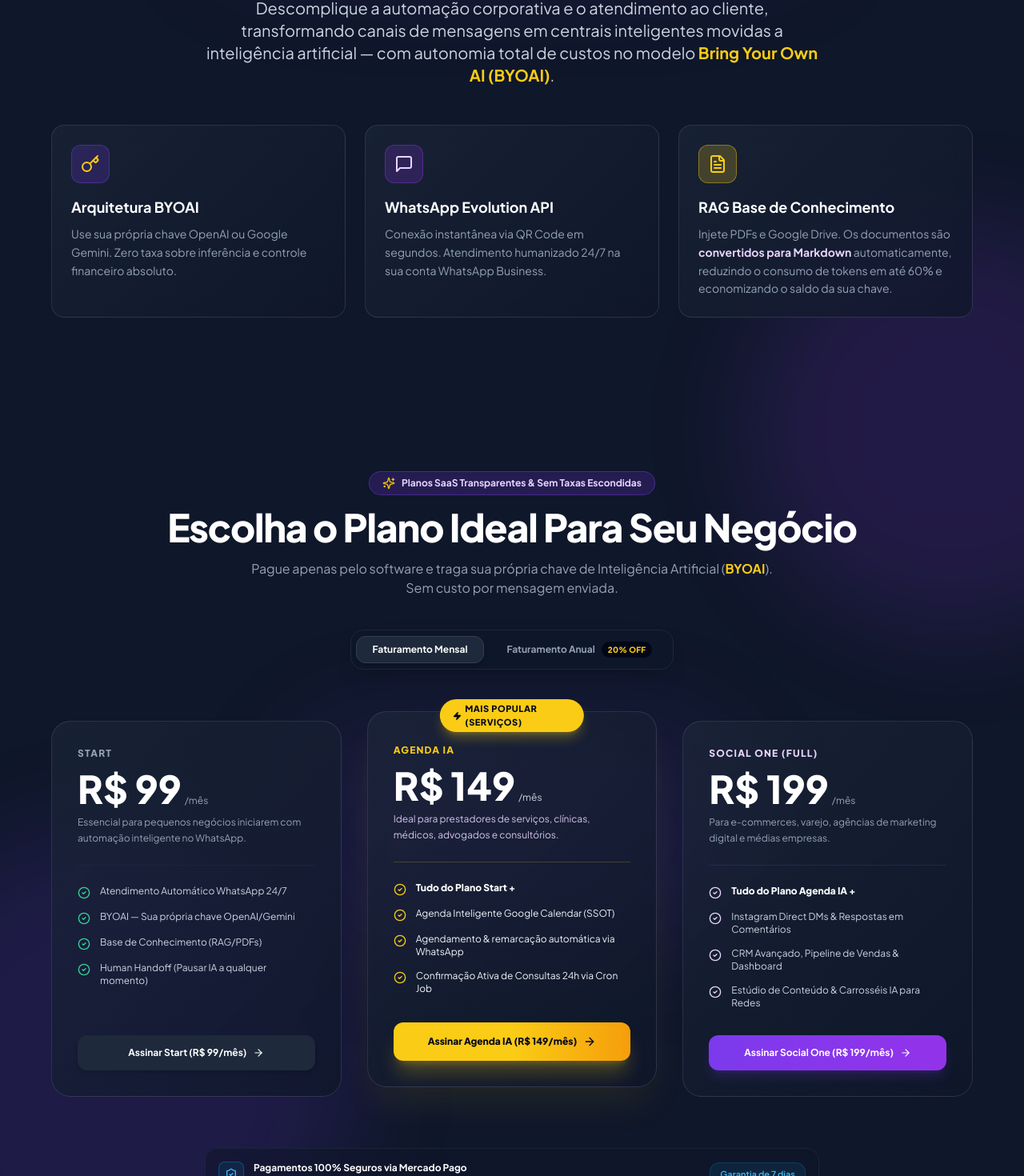
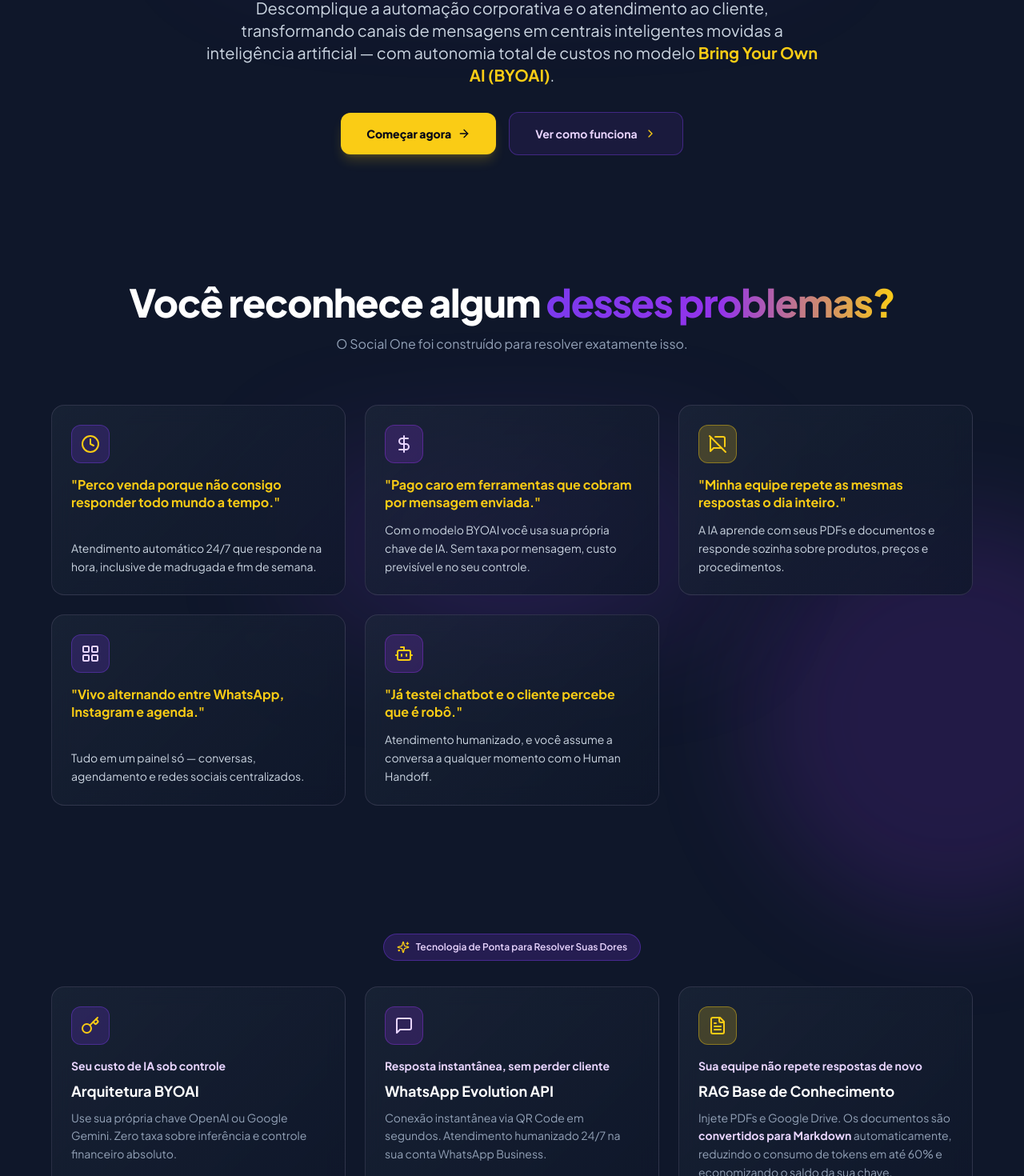
Before and after one commit to ricotsantanna/SOAPP, a Next.js app: page / in a window 1280 px wide. Shown: the part 415-1885 px from the top of the page at 80% size. Built offline with nearby package versions, Linux system fonts and the light colour scheme.

Commit message:
feat(home): restructure landing page to communicate pain -> solution before technical specs

```diff
--- a/app/page.tsx
+++ b/app/page.tsx
@@ -18,7 +18,11 @@
   ShieldCheck,
   Menu,
   X,
-  Zap
+  Zap,
+  Clock,
+  DollarSign,
+  MessageSquareOff,
+  LayoutGrid
 } from 'lucide-react';
 
 import CheckoutMercadoPagoModal from './dashboard/CheckoutMercadoPagoModal';
@@ -90,7 +94,7 @@
       <Header onOpenAuth={(mode) => { setAuthMode(mode); setShowAuthModal(true); }} />
 
       {/* Hero Section */}
-      <section id="recursos" className="relative pt-20 pb-24 px-6 max-w-7xl mx-auto text-center flex flex-col items-center justify-center">
+      <section id="recursos" className="relative pt-20 pb-20 px-6 max-w-7xl mx-auto text-center flex flex-col items-center justify-center">
         <div className="inline-flex items-center space-x-2 px-4 py-2 rounded-full bg-brand-violet/20 border border-brand-violet/40 text-brand-lavender text-xs font-semibold mb-8 animate-pulse">
           <Sparkles className="w-4 h-4 text-brand-amber" />
           <span>Plataforma Autêntica de IA Corporativa com BYOAI</span>
@@ -103,9 +107,128 @@
           </span>
         </h1>
 
-        <p className="text-lg sm:text-xl text-slate-300 max-w-3xl mb-12 leading-relaxed">
+        <p className="text-lg sm:text-xl text-slate-300 max-w-3xl mb-8 leading-relaxed">
           Descomplique a automação corporativa e o atendimento ao cliente, transformando canais de mensagens em centrais inteligentes movidas a inteligência artificial — com autonomia total de custos no modelo <strong className="text-brand-amber">Bring Your Own AI (BYOAI)</strong>.
         </p>
+
+        {/* Hero CTAs */}
+        <div className="flex flex-col sm:flex-row items-center justify-center gap-4 w-full sm:w-auto">
+          <a
+            href="#planos"
+            className="w-full sm:w-auto bg-brand-amber text-slate-950 font-extrabold px-8 py-4 rounded-xl hover:bg-yellow-400 transition-all shadow-lg shadow-brand-amber/20 flex items-center justify-center space-x-2 text-sm transform hover:scale-105"
+          >
+            <span>Começar agora</span>
+            <ArrowRight className="w-4 h-4" />
+          </a>
+          <a
+            href="#tecnologia"
+            className="w-full sm:w-auto border border-brand-violet/40 bg-brand-violet/10 text-brand-lavender hover:bg-brand-violet/20 font-bold px-8 py-4 rounded-xl transition-all flex items-center justify-center space-x-2 text-sm"
+          >
+            <span>Ver como funciona</span>
+            <ChevronRight className="w-4 h-4 text-brand-amber" />
+          </a>
+        </div>
+      </section>
+
+      {/* Seção Dor -> Solução */}
+      <section className="relative py-20 px-6 max-w-7xl mx-auto w-full text-center">
+        <div className="absolute top-1/2 left-1/2 -translate-x-1/2 -translate-y-1/2 w-[600px] h-[300px] bg-gradient-radial from-brand-violet/25 via-brand-magenta/10 to-transparent blur-3xl pointer-events-none" />
+
+        <h2 className="text-3xl sm:text-5xl font-extrabold text-white mb-4 tracking-tight">
+          Você reconhece algum{" "}
+          <span className="bg-clip-text text-transparent bg-gradient-to-r from-brand-violet via-brand-magenta to-brand-amber">
+            desses problemas?
+          </span>
+        </h2>
+        <p className="text-slate-400 max-w-2xl mx-auto text-sm sm:text-base mb-16 leading-relaxed">
+          O Social One foi construído para resolver exatamente isso.
+        </p>
+
+        {/* 5 Cards Grid */}
+        <div className="grid grid-cols-1 md:grid-cols-3 gap-6 w-full max-w-6xl mx-auto text-left">
+          {/* Card 1 */}
+          <div className="glass-card p-6 rounded-2xl flex flex-col justify-between">
+            <div>
+              <div className="w-12 h-12 rounded-xl bg-brand-violet/20 border border-brand-violet/40 flex items-center justify-center mb-4">
+                <Clock className="w-6 h-6 text-brand-amber" />
+              </div>
+              <h3 className="text-base font-bold text-brand-amber mb-3 leading-snug">
+                "Perco venda porque não consigo responder todo mundo a tempo."
+              </h3>
+            </div>
+            <p className="text-slate-300 text-sm leading-relaxed">
+              Atendimento automático 24/7 que responde na hora, inclusive de madrugada e fim de semana.
+            </p>
+          </div>
+
+          {/* Card 2 */}
+          <div className="glass-card p-6 rounded-2xl flex flex-col justify-between">
+            <div>
+              <div className="w-12 h-12 rounded-xl bg-brand-magenta/20 border border-brand-magenta/40 flex items-center justify-center mb-4">
+                <DollarSign className="w-6 h-6 text-brand-lavender" />
+              </div>
+              <h3 className="text-base font-bold text-brand-amber mb-3 leading-snug">
+                "Pago caro em ferramentas que cobram por mensagem enviada."
+              </h3>
+            </div>
+            <p className="text-slate-300 text-sm leading-relaxed">
+              Com o modelo BYOAI você usa sua própria chave de IA. Sem taxa por mensagem, custo previsível e no seu controle.
+            </p>
+          </div>
+
+          {/* Card 3 */}
+          <div className="glass-card p-6 rounded-2xl flex flex-col justify-between">
+            <div>
+              <div className="w-12 h-12 rounded-xl bg-brand-amber/20 border border-brand-amber/40 flex items-center justify-center mb-4">
+                <MessageSquareOff className="w-6 h-6 text-brand-amber" />
+              </div>
+              <h3 className="text-base font-bold text-brand-amber mb-3 leading-snug">
+                "Minha equipe repete as mesmas respostas o dia inteiro."
+              </h3>
+            </div>
+            <p className="text-slate-300 text-sm leading-relaxed">
+              A IA aprende com seus PDFs e documentos e responde sozinha sobre produtos, preços e procedimentos.
+            </p>
+          </div>
+
+          {/* Card 4 */}
+          <div className="glass-card p-6 rounded-2xl flex flex-col justify-between">
+            <div>
+              <div className="w-12 h-12 rounded-xl bg-brand-violet/20 border border-brand-violet/40 flex items-center justify-center mb-4">
+                <LayoutGrid className="w-6 h-6 text-brand-lavender" />
+              </div>
+              <h3 className="text-base font-bold text-brand-amber mb-3 leading-snug">
+                "Vivo alternando entre WhatsApp, Instagram e agenda."
+              </h3>
+            </div>
+            <p className="text-slate-300 text-sm leading-relaxed">
+              Tudo em um painel só — conversas, agendamento e redes sociais centralizados.
+            </p>
+          </div>
+
+          {/* Card 5 */}
+          <div className="glass-card p-6 rounded-2xl flex flex-col justify-between">
+            <div>
+              <div className="w-12 h-12 rounded-xl bg-brand-magenta/20 border border-brand-magenta/40 flex items-center justify-center mb-4">
+                <Bot className="w-6 h-6 text-brand-amber" />
+              </div>
+              <h3 className="text-base font-bold text-brand-amber mb-3 leading-snug">
+                "Já testei chatbot e o cliente percebe que é robô."
+              </h3>
+            </div>
+            <p className="text-slate-300 text-sm leading-relaxed">
+              Atendimento humanizado, e você assume a conversa a qualquer momento com o Human Handoff.
+            </p>
+          </div>
+        </div>
+      </section>
+
+      {/* Seção de Cards Técnicos (BYOAI / WhatsApp / RAG) */}
+      <section id="tecnologia" className="relative py-20 px-6 max-w-7xl mx-auto text-center flex flex-col items-center justify-center">
+        <div className="inline-flex items-center space-x-2 px-4 py-2 rounded-full bg-brand-violet/20 border border-brand-violet/40 text-brand-lavender text-xs font-semibold mb-8">
+          <Sparkles className="w-4 h-4 text-brand-amber" />
+          <span>Tecnologia de Ponta para Resolver Suas Dores</span>
+        </div>
 
         {/* Feature Cards Grid */}
         <div className="grid grid-cols-1 md:grid-cols-3 gap-6 w-full max-w-6xl text-left">
@@ -113,6 +236,9 @@
             <div className="w-12 h-12 rounded-xl bg-brand-violet/20 border border-brand-violet/40 flex items-center justify-center mb-4">
               <Key className="w-6 h-6 text-brand-amber" />
             </div>
+            <span className="font-bold text-brand-lavender block mb-2 text-sm">
+              Seu custo de IA sob controle
+            </span>
             <h3 className="text-lg font-bold text-white mb-2">Arquitetura BYOAI</h3>
             <p className="text-slate-400 text-sm leading-relaxed">
               Use sua própria chave OpenAI ou Google Gemini. Zero taxa sobre inferência e controle financeiro absoluto.
@@ -123,6 +249,9 @@
             <div className="w-12 h-12 rounded-xl bg-brand-magenta/20 border border-brand-magenta/40 flex items-center justify-center mb-4">
               <MessageSquare className="w-6 h-6 text-brand-lavender" />
             </div>
+            <span className="font-bold text-brand-lavender block mb-2 text-sm">
+              Resposta instantânea, sem perder cliente
+            </span>
             <h3 className="text-lg font-bold text-white mb-2">WhatsApp Evolution API</h3>
             <p className="text-slate-400 text-sm leading-relaxed">
               Conexão instantânea via QR Code em segundos. Atendimento humanizado 24/7 na sua conta WhatsApp Business.
@@ -133,6 +262,9 @@
             <div className="w-12 h-12 rounded-xl bg-brand-amber/20 border border-brand-amber/40 flex items-center justify-center mb-4">
               <FileText className="w-6 h-6 text-brand-amber" />
             </div>
+            <span className="font-bold text-brand-lavender block mb-2 text-sm">
+              Sua equipe não repete respostas de novo
+            </span>
             <h3 className="text-lg font-bold text-white mb-2">RAG Base de Conhecimento</h3>
             <p className="text-slate-400 text-sm leading-relaxed">
               Injete PDFs e Google Drive. Os documentos são <strong className="text-brand-lavender">convertidos para Markdown</strong> automaticamente, reduzindo o consumo de tokens em até 60% e economizando o saldo da sua chave.
```
